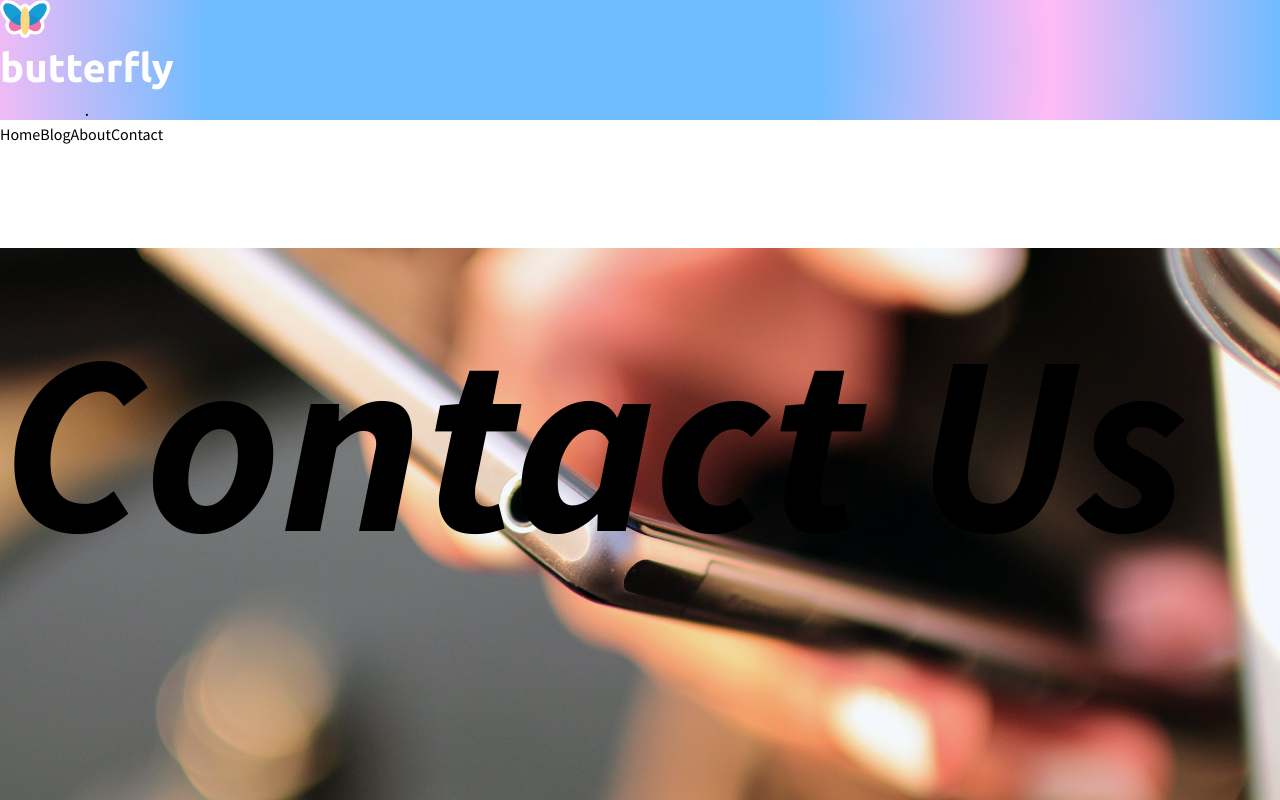
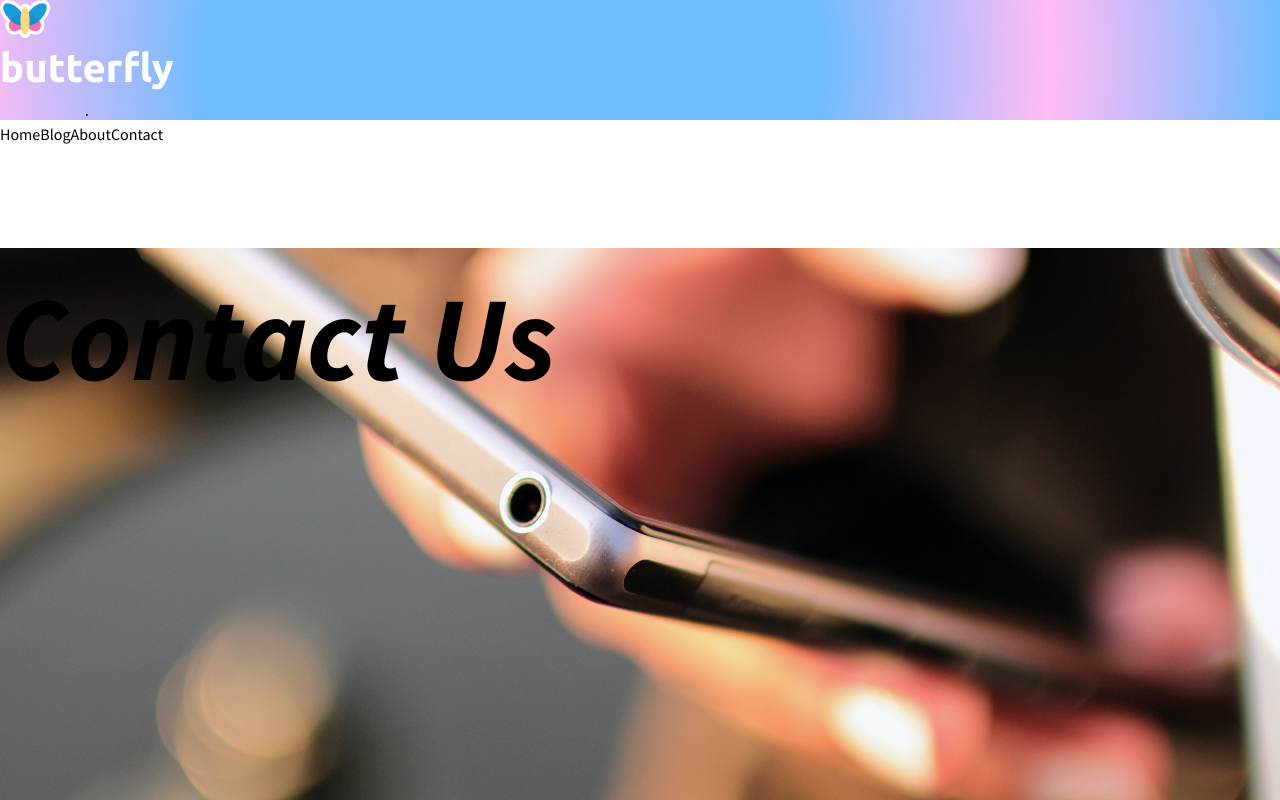
Before and after one commit to DaluAlozie/Butterfly, a Next.js app: page /contact in a window 1280 px wide. Shown: the top 800 px of the page. Built offline with nearby package versions, Linux system fonts and the light colour scheme; no server answers.

Commit message:
some styling updates

```diff
--- a/pages/contact.tsx
+++ b/pages/contact.tsx
@@ -15,8 +15,8 @@ const Contact: NextPage = () => {
         <title>Contact - Butterfly</title>
       </Head>
       <div className='flex flex-col justify-between w-full h-max min-w-max min-h-max'>
-        <div className='w-full contact-us-banner h-max flex flex-col justify-center items-center'>
-          <div className='contact-text text-center text-white bold-italic text-6xl sm:text-8xl'>
+        <div className='flex flex-col items-center justify-center w-full contact-us-banner h-max'>
+          <div className='text-center text-white contact-text bold-italic'>
             Contact Us
           </div>
         </div>
--- a/styles/globals.css
+++ b/styles/globals.css
@@ -185,7 +185,11 @@ nav{
     .contact-text{
         margin-top: 10%;
         margin-bottom: 10%;
+        font-size: 120px;
     }
+}
+
+@media (min-width: 768px) {
     .contact-us-banner{
         height: 70vh;
     }
```
